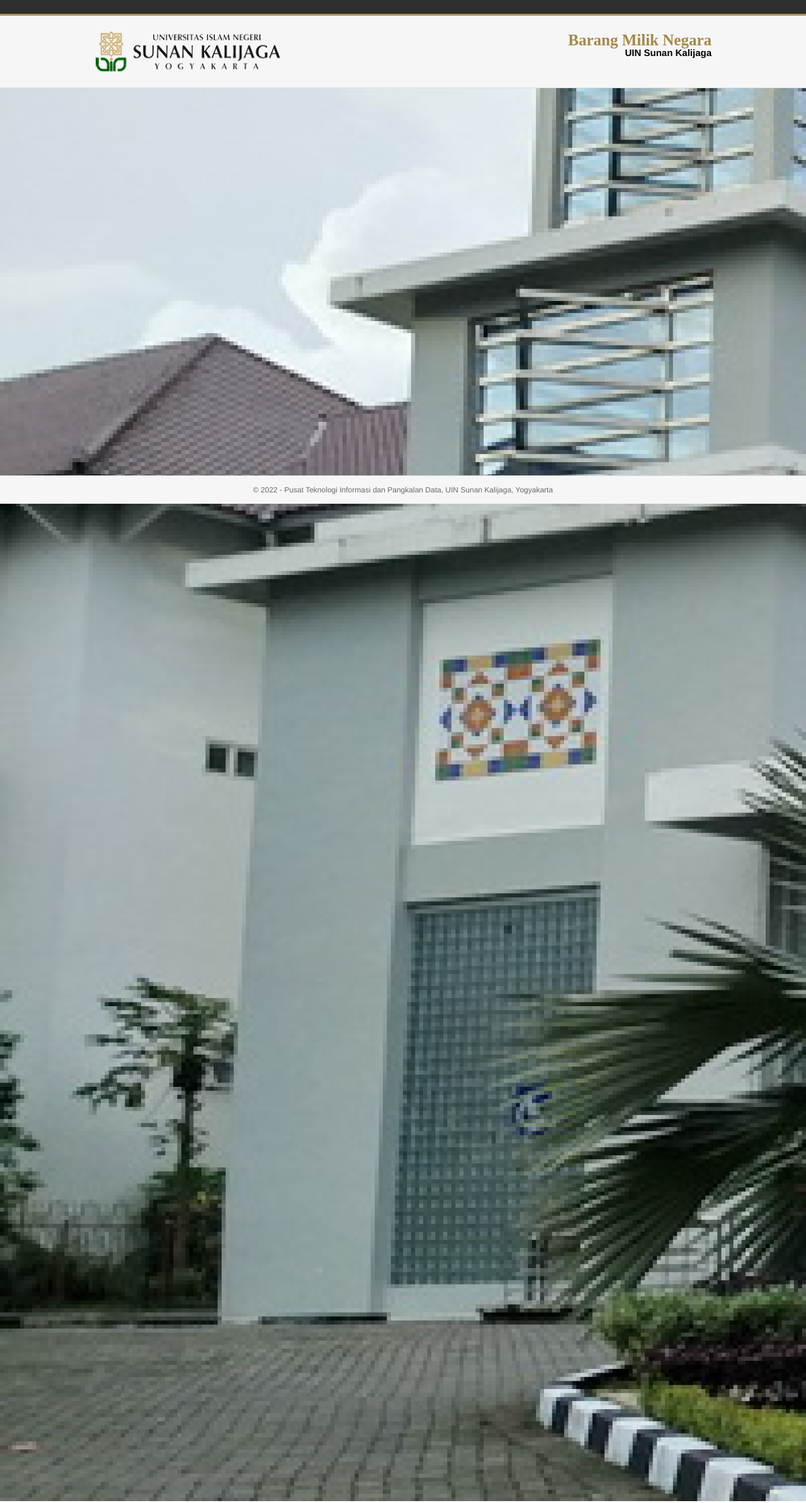
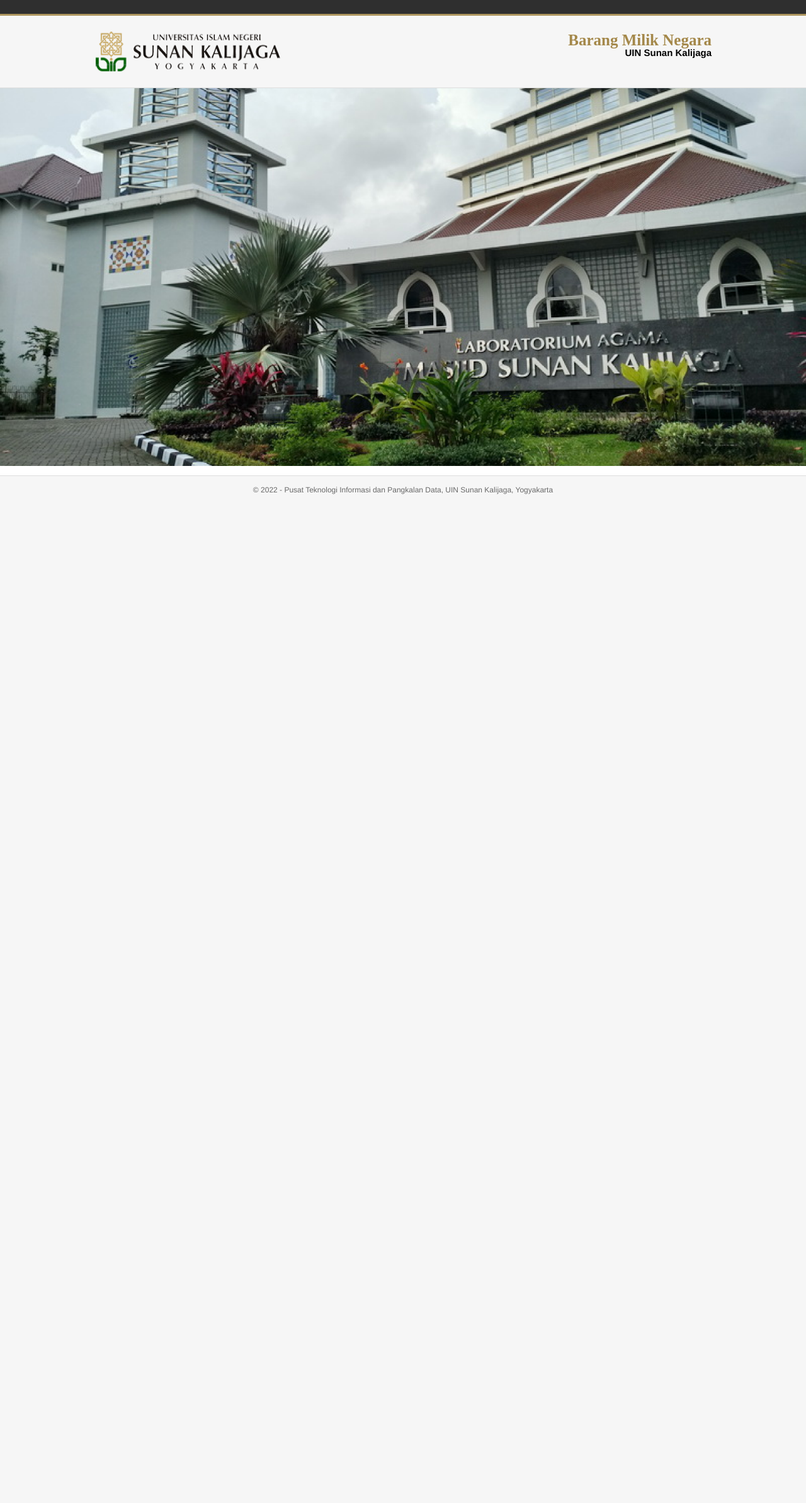
Before and after one commit to nandaarya/bbp_proyek, a PHP site: page /login.html in a window 1280 px wide. Shown: the whole page at 63% size. After the commit the page ends 785 px from the top, so only its background shows below. Run offline with PHP 8.4, Linux system fonts and the light colour scheme.

Commit message:
fix background size and position

```diff
--- a/login.html
+++ b/login.html
@@ -23,14 +23,14 @@
 				<div class="clear"></div>
 			</div>
 		</div>
-		<div id="app_content">
-			<img src="assets\images\background.png">
-		</div>
+	</div>
+
+	<div id="app_content">
 	</div>
 
 
 	<!-- Footer -->
-	<div class="copyright" style="margin-top: 70px; background-color: #f6f6f6; border-top: 1px solid #dddddd;">
+	<div class="copyright" style="background-color: #f6f6f6; border-top: 1px solid #dddddd;">
 		© 2022 - Pusat Teknologi Informasi dan Pangkalan Data, UIN Sunan Kalijaga, Yogyakarta
 	</div>
 </body>
--- a/style/style_layout.css
+++ b/style/style_layout.css
@@ -91,17 +91,11 @@
     padding: 0;
     box-sizing: border-box;
     width: 100%;
-    height: auto;
+    height: 600px;
+    background-image: url(../assets/images/background.png);
+    background-size: 100% 100%;
+    position:fixed;
 }
-
-
-
-
-
-
-
-
-
 
 .copyright {
     width: 100%;
```
